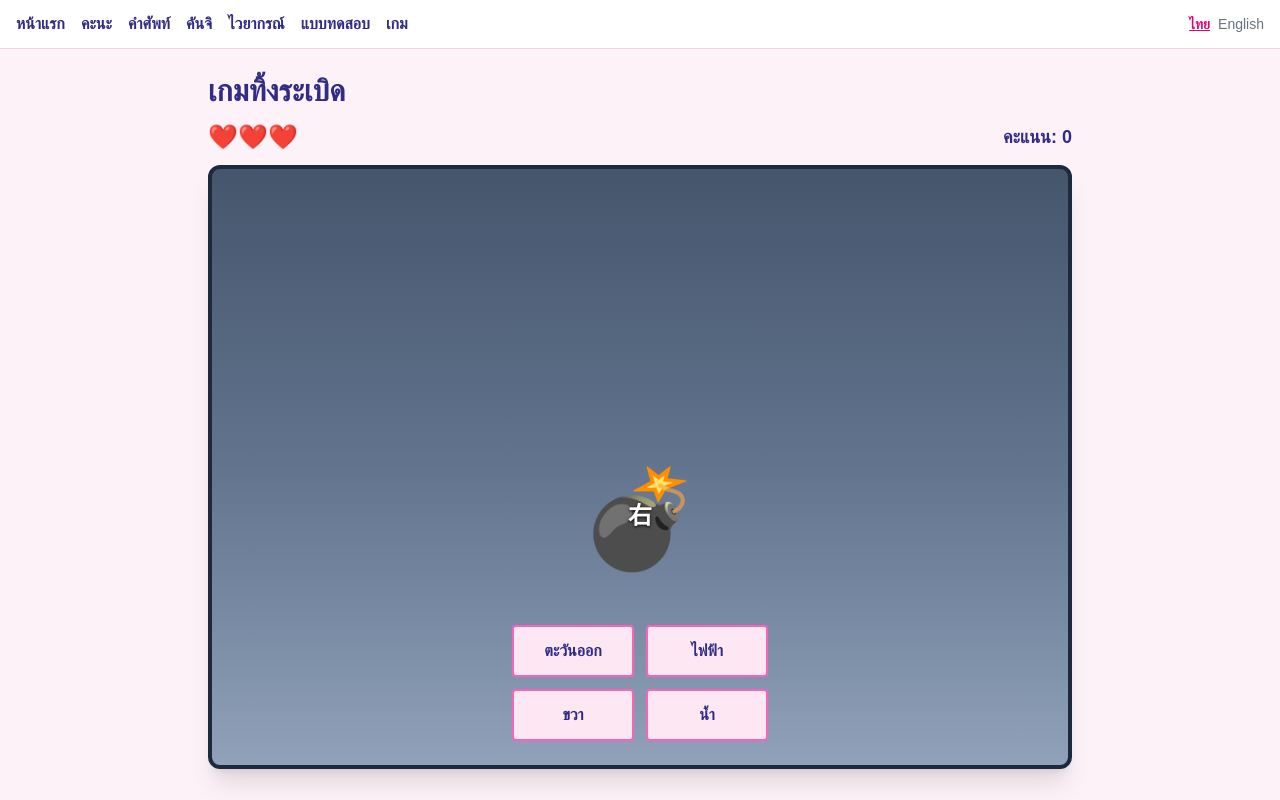
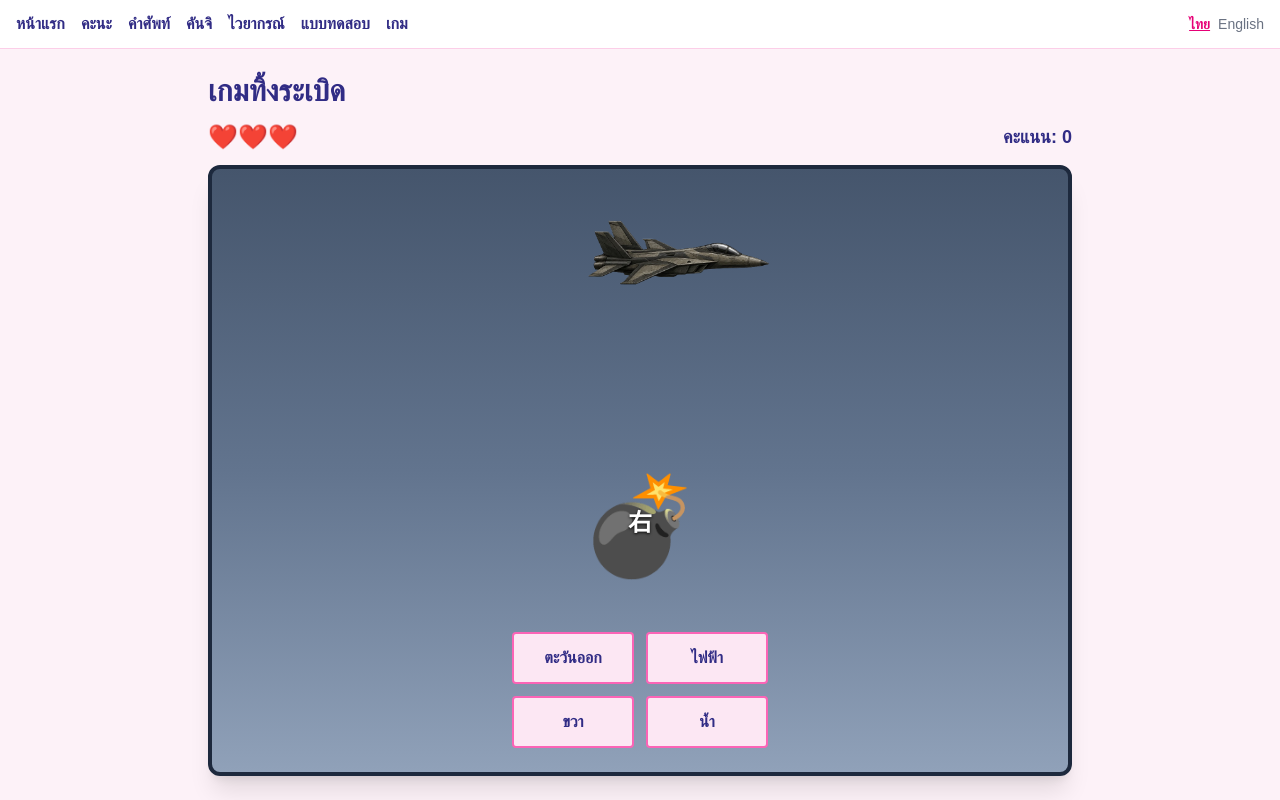
Before and after one commit to Jakkaphatbreez/Kanji, a Next.js app: page /game in a window 1280 px wide. Both pictures are taken after a click on the button "เริ่มเกม". Built offline with nearby package versions, Linux system fonts and the light colour scheme.

Commit message:
feat: make the plane fly one-way across the screen and loop instead of bouncing back and forth

```diff
--- a/src/app/globals.css
+++ b/src/app/globals.css
@@ -39,11 +39,10 @@ body {
 }
 
 @keyframes plane-fly {
-  0%,
-  100% {
-    transform: translateX(-40%);
+  from {
+    transform: translateX(-100%);
   }
-  50% {
-    transform: translateX(40%);
+  to {
+    transform: translateX(500%);
   }
 }
--- a/src/components/game/BombGame.tsx
+++ b/src/components/game/BombGame.tsx
@@ -61,8 +61,8 @@ export function BombGame() {
       </div>
       <div className="relative overflow-hidden rounded-xl border-4 border-slate-800 bg-gradient-to-b from-slate-600 via-slate-500 to-slate-400 p-6 shadow-xl">
         <div
-          className="mb-4"
-          style={state.status === 'playing' ? { animation: 'plane-fly 3s ease-in-out infinite' } : undefined}
+          className="mb-4 inline-block"
+          style={state.status === 'playing' ? { animation: 'plane-fly 6s linear infinite' } : undefined}
         >
           <WarPlane className="block h-auto w-48" />
         </div>
```
